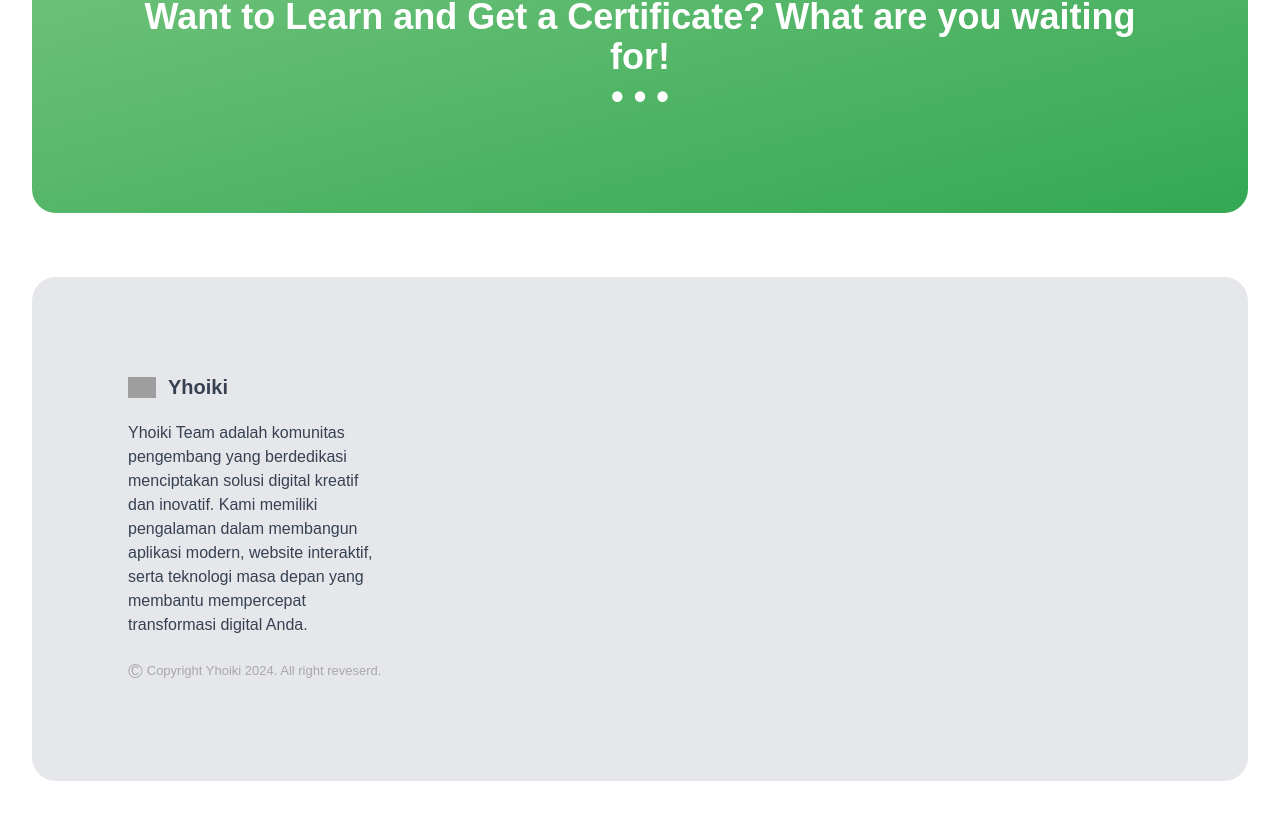
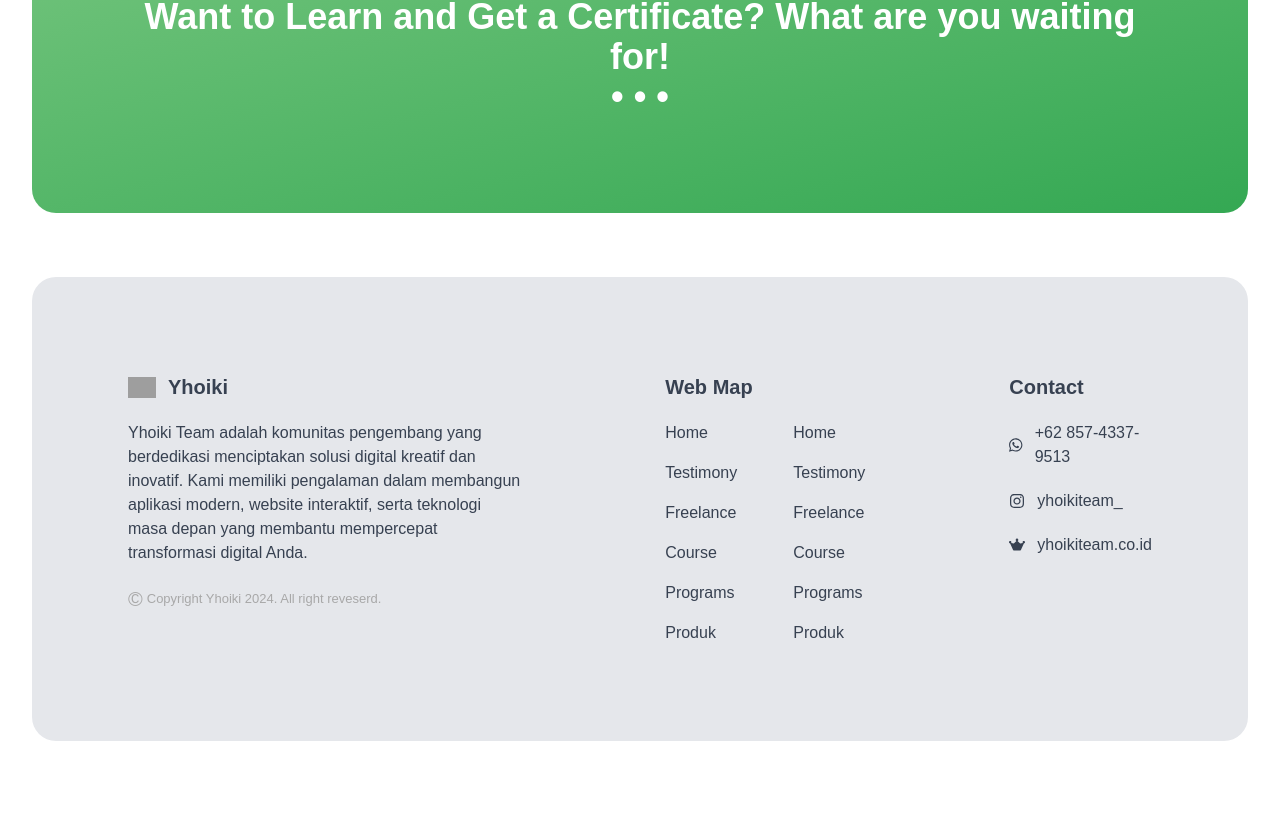
Before and after one commit to yhoikiteam/yhoikiteamfe, a Next.js app: page / in a window 1280 px wide. Shown: the part 1407-2220 px from the top of the page. After the commit the page ends 2180 px from the top, so only its background shows below. Built offline with nearby package versions, Linux system fonts and the light colour scheme; grey boxes are pictures that could not be loaded.

Commit message:
perbaikan Link

```diff
--- a/app/components/Button.tsx
+++ b/app/components/Button.tsx
@@ -1,4 +1,5 @@
 import React from "react";
+import Link from "next/link";
 
 interface ButtonProps {
   id: string;
@@ -22,9 +23,9 @@ export default function Button({ id, url, text, customcss }: ButtonProps) {
       id={id}
       className={`px-4 py-2 bg-gradient-to-r from-color1 to-color2 rounded-full hover:from-color2 hover:to-color2 duration-300 ${customcss}`}
     >
-      <a href={url}>
+      <Link href={url}>
         <h1 className="text-white">{text}</h1>
-      </a>
+      </Link>
     </button>
   );
 }
@@ -45,10 +46,10 @@ export const ButtonFilter: React.FC<ButtonFilterProps> = ({
       } ${customcss}`}
     >
       <div className="bg-[#E6E6E6] w-full h-full items-center px-3 text-start flex text-[#535753] rounded-full">
-        <a href={url} className="flex items-center gap-3">
+        <Link href={url} className="flex items-center gap-3">
           <div>{icons}</div>
           <p>{text}</p>
-        </a>
+        </Link>
       </div>
     </button>
   );
--- a/app/components/Navbar.tsx
+++ b/app/components/Navbar.tsx
@@ -1,6 +1,7 @@
 "use client";
 
 import { useState } from "react";
+import Link from "next/link";
 
 import Button from "./Button";
 import Search from "./Search";
@@ -25,16 +26,16 @@ export default function Navbar() {
             <div id="sub" className="list-none text-gray-600 flex space-x-10">
                 {sub.map((item, index) => (
                     <li key={index}>
-                        <a href={`/` + item.label} onClick={() => gantiSubNya(item.label)} className={`font-medium duration-300 bg-gradient-to-r from-color1 to-color2 bg-clip-text hover:text-transparent ${Sub === item.label ? "text-transparent" : ""}`}>
+                        <Link href={`/` + item.label} onClick={() => gantiSubNya(item.label)} className={`font-medium duration-300 bg-gradient-to-r from-color1 to-color2 bg-clip-text hover:text-transparent ${Sub === item.label ? "text-transparent" : ""}`}>
                             {item.label}
-                        </a>
+                        </Link>
                     </li>
                 ))}
             </div>
             <div id="auth" className="flex items-center space-x-3">
                 <Search/>
                 <div id="bahasa"><button className="font-semibold mx-5 text-gray-600">ENG</button></div>
-                <button className="text-gray-400 px-6 py-2 border border-gray-300 rounded-full hover:bg-gray-200 duration-300">Login</button><Button id="register" text="Register" url="/register" customcss="px-6"/>
+                <Button id="Contact Now" text="Contact Now" url="/Contact" customcss="px-6"/>
             </div>
         </nav>
     )
--- a/app/components/pages/Footer.tsx
+++ b/app/components/pages/Footer.tsx
@@ -1,10 +1,12 @@
+import { FaInstagram, FaWebAwesome, FaWhatsapp } from "react-icons/fa6";
+
 export default function Footer() {
     return(
         <div className="w-full p-8 text-gray-700">
-            <div className="bg-gray-200 rounded-3xl p-24 flex items-center justify-center">
+            <div className="bg-gray-200 rounded-3xl p-24 flex justify-between space-x-36">
                 <div id="about" className="space-y-5">
                     <a href="/" id="logo" className="flex space-x-3 items-center"><img className="w-7" src="https://i.ibb.co.com/0DhSzYN/Yhoiki.png" alt="logo" /><h1 className="text-gray-700 font-bold text-xl">Yhoiki</h1></a>
-                    <p className="w-3/12">
+                    <p >
                         Yhoiki Team adalah komunitas pengembang yang berdedikasi menciptakan solusi digital kreatif dan inovatif. Kami memiliki pengalaman dalam membangun aplikasi modern, website interaktif, serta teknologi masa depan yang membantu mempercepat transformasi digital Anda.
                     </p>
                     <p className="text-[#A8A8A8] text-[13px] flex items-center gap-1">
@@ -12,6 +14,33 @@ export default function Footer() {
                         All right reveserd.
                     </p>
                 </div>
+                <div id="map" className="space-y-5">
+                    <h1 className="text-gray-700 font-bold text-xl">Web Map</h1>
+                    <div className="flex space-x-14">
+                        <div className="list-none space-y-4">
+                            <li>Home</li>
+                            <li>Testimony</li>
+                            <li>Freelance</li>
+                            <li>Course</li>
+                            <li>Programs</li>
+                            <li>Produk</li>
+                        </div>
+                        <div className="list-none space-y-4">
+                            <li>Home</li>
+                            <li>Testimony</li>
+                            <li>Freelance</li>
+                            <li>Course</li>
+                            <li>Programs</li>
+                            <li>Produk</li>
+                        </div>
+                    </div>
+                </div>
+                <div id="contact" className="space-y-5 ">
+                    <h1 className="text-gray-700 font-bold text-xl">Contact</h1>
+                    <div className="flex items-center space-x-3"><FaWhatsapp/> <p>+62 857-4337-9513</p></div>
+                    <div className="flex items-center space-x-3"><FaInstagram/> <p>yhoikiteam_</p></div>
+                    <div className="flex items-center space-x-3"><FaWebAwesome/> <p>yhoikiteam.co.id</p></div>
+                </div>
             </div>
         </div>
     )
--- a/app/components/pages/Popular.tsx
+++ b/app/components/pages/Popular.tsx
@@ -37,7 +37,7 @@ export default function Product() {
         {/* Products */}
         <div className="md:col-span-9 col-span-full">
           <div className="overflow-x-auto whitespace-nowrap">
-            <div className="flex gap-4">
+            <div>
               <CardProduct />
             </div>
           </div>
```
